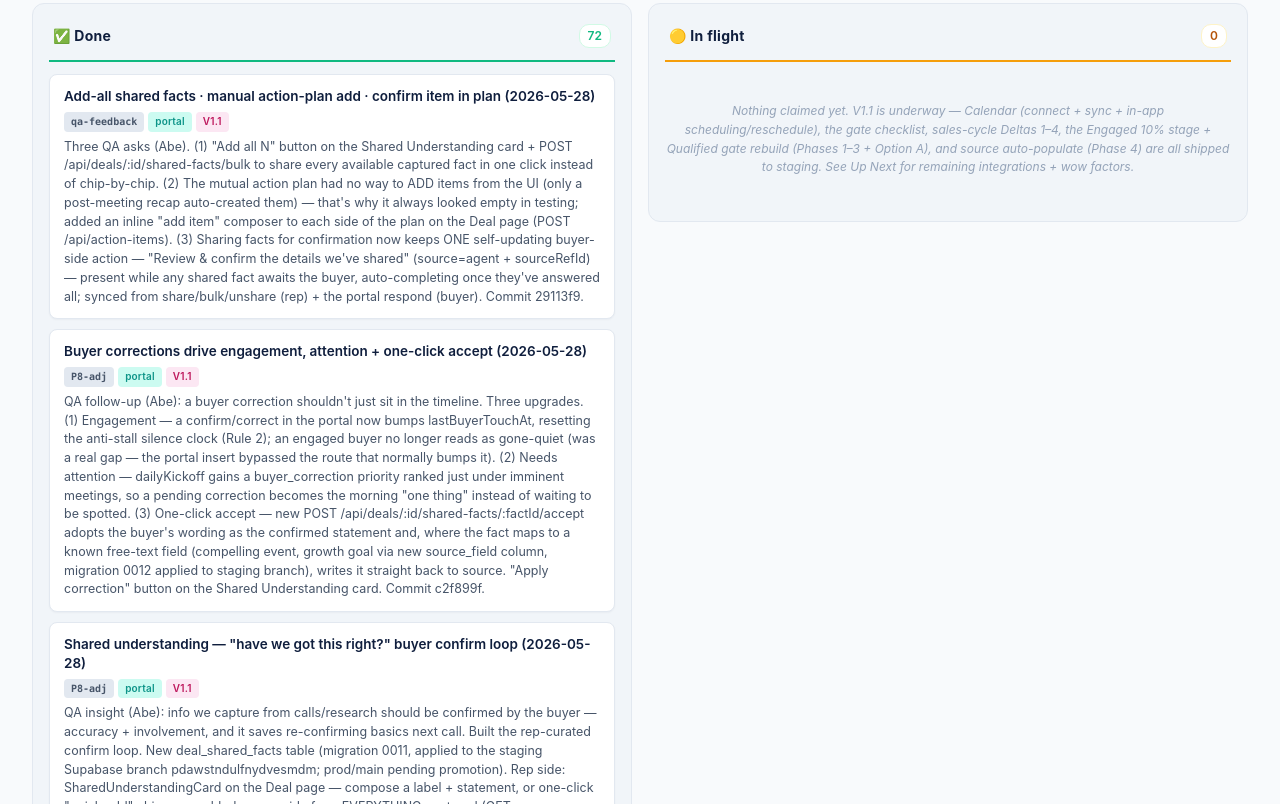
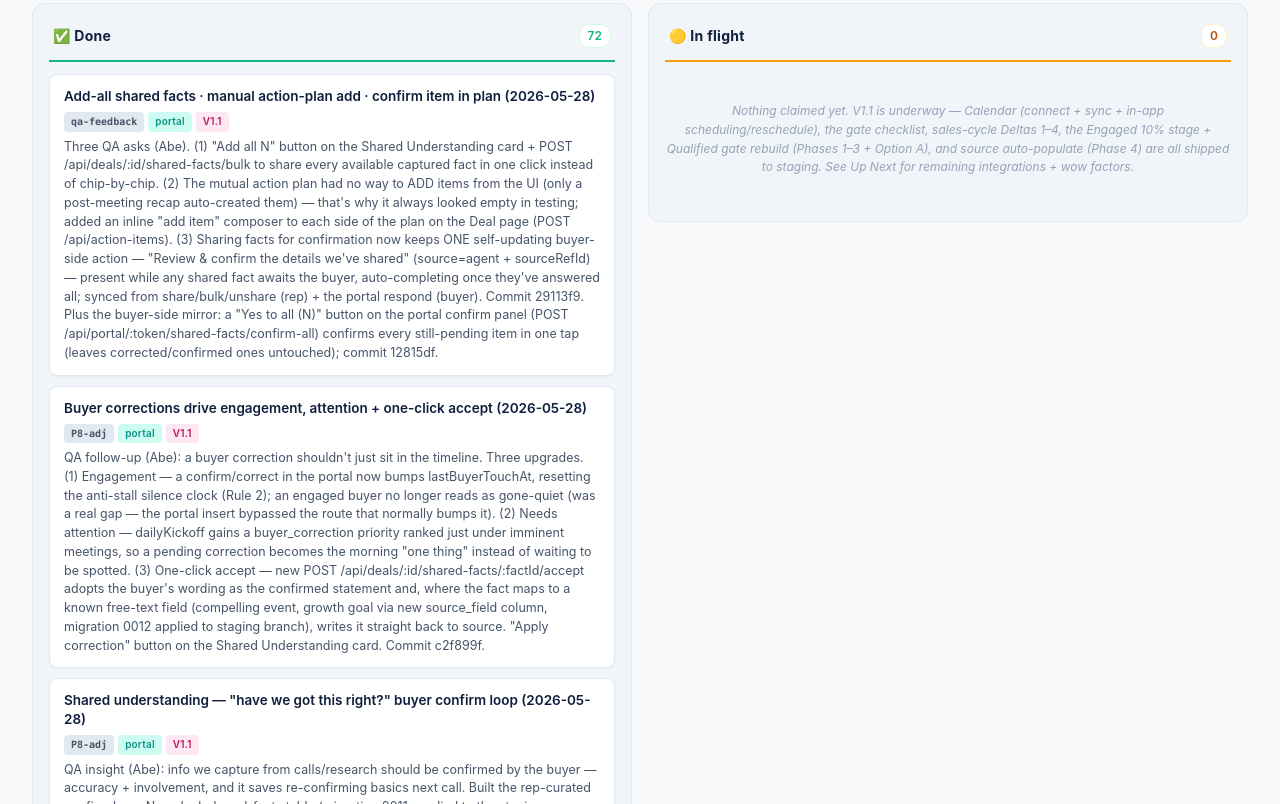
Before and after one commit to CoreshiftHQNZ/coreshift-kanbans, a plain HTML site: page velocity/index.html in a window 1280 px wide. Shown: the part 1996-2800 px from the top of the page. Drawn offline with Linux system fonts and the light colour scheme.

Commit message:
velocity: note buyer-side 'Yes to all' confirm button

```diff
--- a/velocity/index.html
+++ b/velocity/index.html
@@ -698,7 +698,7 @@
             <div class="card">
               <div class="card-title">Add-all shared facts · manual action-plan add · confirm item in plan (2026-05-28)</div>
               <div class="card-tags"><span class="tag tag-id">qa-feedback</span><span class="tag tag-ws-p">portal</span><span class="tag tag-v11">V1.1</span></div>
-              <div class="card-desc">Three QA asks (Abe). (1) "Add all N" button on the Shared Understanding card + POST /api/deals/:id/shared-facts/bulk to share every available captured fact in one click instead of chip-by-chip. (2) The mutual action plan had no way to ADD items from the UI (only a post-meeting recap auto-created them) — that's why it always looked empty in testing; added an inline "add item" composer to each side of the plan on the Deal page (POST /api/action-items). (3) Sharing facts for confirmation now keeps ONE self-updating buyer-side action — "Review & confirm the details we've shared" (source=agent + sourceRefId) — present while any shared fact awaits the buyer, auto-completing once they've answered all; synced from share/bulk/unshare (rep) + the portal respond (buyer). Commit 29113f9.</div>
+              <div class="card-desc">Three QA asks (Abe). (1) "Add all N" button on the Shared Understanding card + POST /api/deals/:id/shared-facts/bulk to share every available captured fact in one click instead of chip-by-chip. (2) The mutual action plan had no way to ADD items from the UI (only a post-meeting recap auto-created them) — that's why it always looked empty in testing; added an inline "add item" composer to each side of the plan on the Deal page (POST /api/action-items). (3) Sharing facts for confirmation now keeps ONE self-updating buyer-side action — "Review & confirm the details we've shared" (source=agent + sourceRefId) — present while any shared fact awaits the buyer, auto-completing once they've answered all; synced from share/bulk/unshare (rep) + the portal respond (buyer). Commit 29113f9. Plus the buyer-side mirror: a "Yes to all (N)" button on the portal confirm panel (POST /api/portal/:token/shared-facts/confirm-all) confirms every still-pending item in one tap (leaves corrected/confirmed ones untouched); commit 12815df.</div>
             </div>
 
             <div class="card">
```
